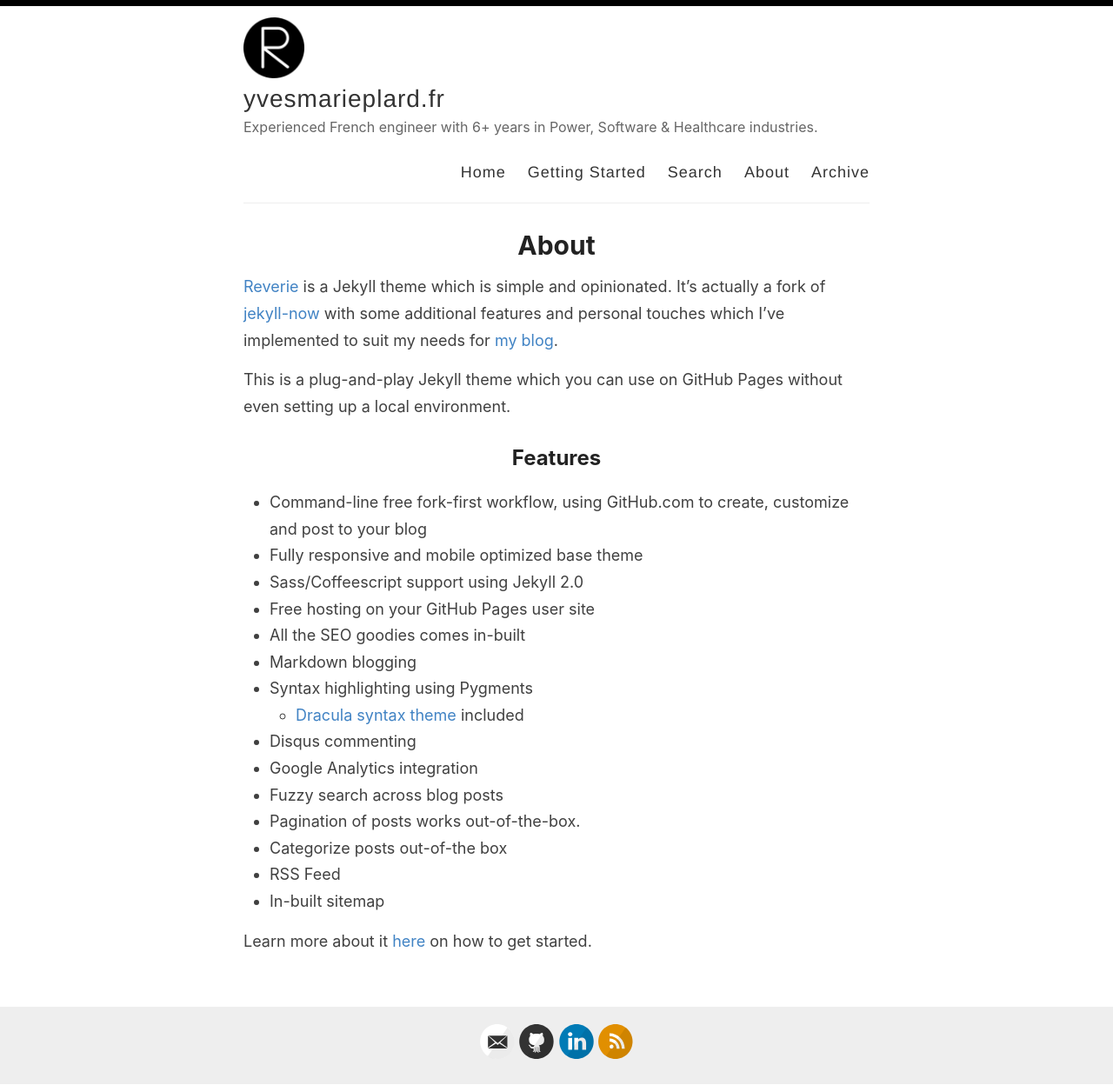
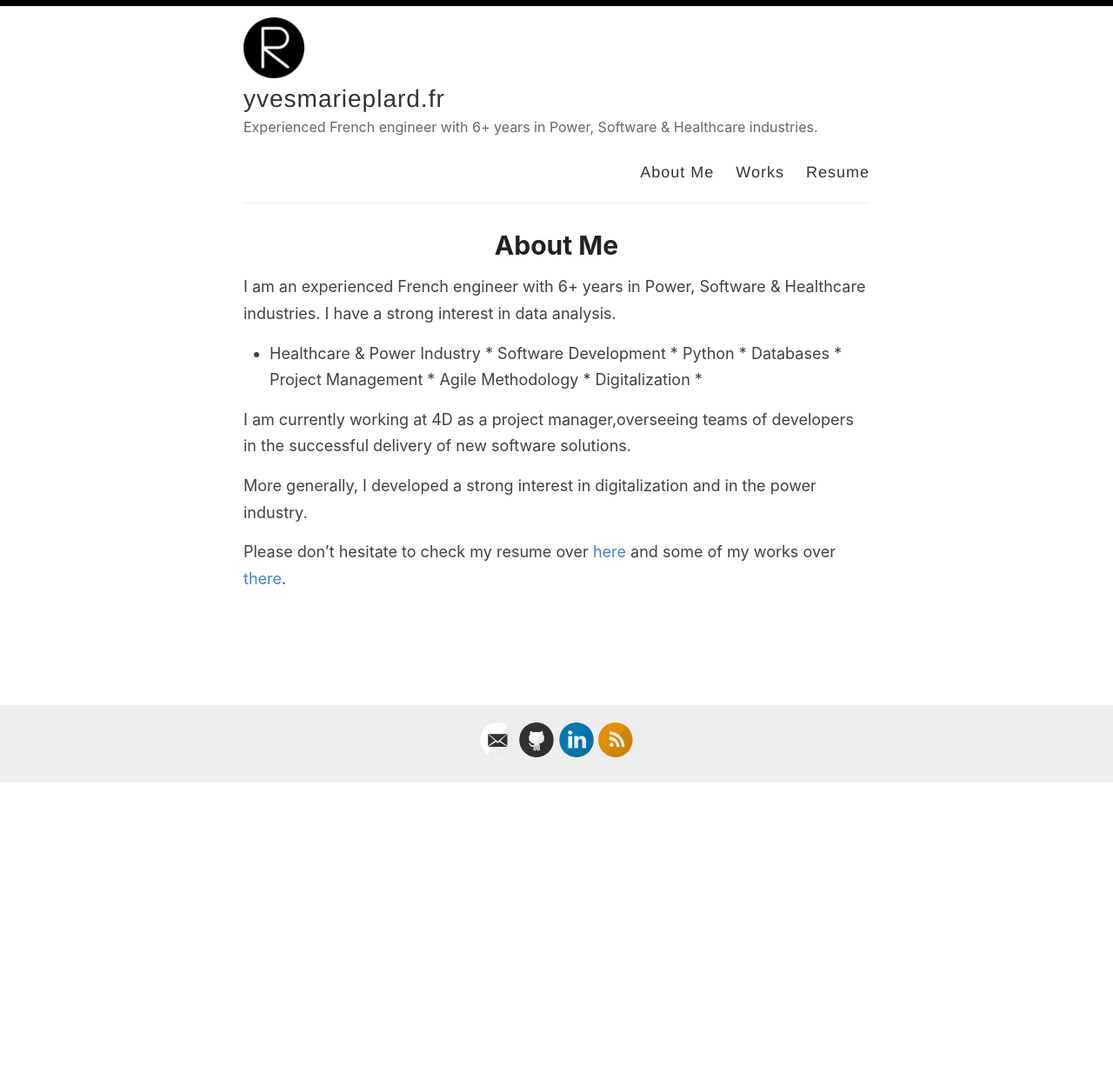
Before and after one commit to yvesmarieplard/yvesmarieplard.github.io, a Jekyll site: the page built from _pages/about.md, in a window 1280 px wide. Shown: the whole page at 87% size. Built offline with Jekyll 4.4.1, drawn with Linux system fonts in a browser that asks for light colours; after the commit the page ends 901 px from its top, so only the background shows below that.

Commit message:
updating pages

```diff
--- a/_layouts/default.html
+++ b/_layouts/default.html
@@ -28,11 +28,9 @@
             </div>
 
             <nav>
-              <a href="{{ site.baseurl }}/">Home</a>
-              <a href="{{ site.baseurl }}/getting-started">Getting Started</a>
-              <a href="{{ site.baseurl }}/search">Search</a>
-              <a href="{{ site.baseurl }}/about">About</a>
-              <a href="{{ site.baseurl }}/archive">Archive</a>
+              <a href="{{ site.baseurl }}/">About Me</a>
+              <a href="{{ site.baseurl }}/works">Works</a>
+              <a href="{{ site.baseurl }}/resume">Resume</a>
             </nav>
           </header>
         </div>
--- a/_pages/about.md
+++ b/_pages/about.md
@@ -1,29 +1,15 @@
 ---
 layout: page
-title: About
+title: About Me
 permalink: /about/
 ---
 
-[Reverie](https://github.com/amitmerchant1990/reverie) is a Jekyll theme which is simple and opinionated. It's actually a fork of [jekyll-now](https://github.com/barryclark/jekyll-now) with some additional features and personal touches which I've implemented to suit my needs for [my blog](https://www.amitmerchant.com).
+I am an experienced French engineer with 6+ years in Power, Software & Healthcare industries. I have a strong interest in data analysis.
 
-This is a plug-and-play Jekyll theme which you can use on GitHub Pages without even setting up a local environment.
+* Healthcare & Power Industry * Software Development * Python * Databases * Project Management * Agile Methodology * Digitalization *
 
-## Features
+I am currently working at 4D as a project manager,overseeing teams of developers in the successful delivery of new software solutions.
 
-- Command-line free fork-first workflow, using GitHub.com to create, customize and post to your blog
-- Fully responsive and mobile optimized base theme
-- Sass/Coffeescript support using Jekyll 2.0
-- Free hosting on your GitHub Pages user site
-- All the SEO goodies comes in-built
-- Markdown blogging
-- Syntax highlighting using Pygments
-    - [Dracula syntax theme](https://draculatheme.com/) included
-- Disqus commenting
-- Google Analytics integration
-- Fuzzy search across blog posts
-- Pagination of posts works out-of-the-box.
-- Categorize posts out-of-the box
-- RSS Feed
-- In-built sitemap
+More generally, I developed a strong interest in digitalization and in the power industry.
 
-Learn more about it [here](https://github.com/amitmerchant1990/reverie) on how to get started.
+Please don't hesitate to check my resume over [here](https://www.yvesmarieplard.fr/resume) and some of my works over [there](https://www.yvesmarieplard.fr/works).
```
Also changed, not shown: _pages/archive.md (deleted, +0 -33 lines), _pages/categories.md (deleted, +0 -24 lines), _pages/getting-started.md (deleted, +0 -51 lines), _pages/resume.md (added, +41 -0 lines), _pages/search.md (deleted, +0 -21 lines), _pages/works.md (added, +51 -0 lines).
